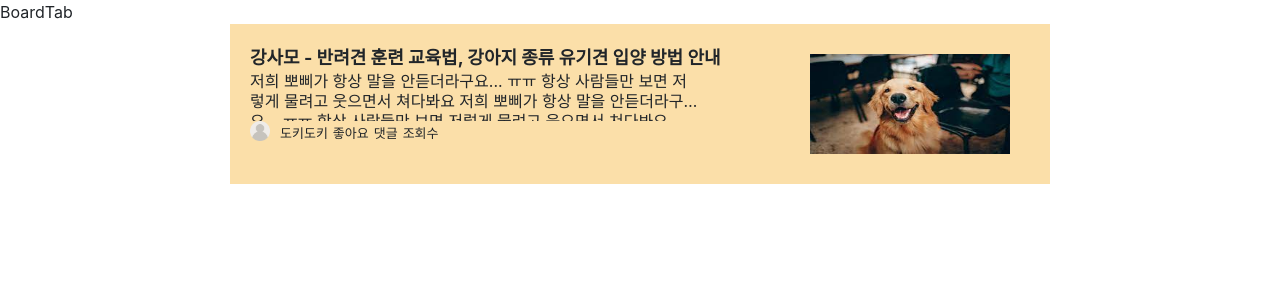
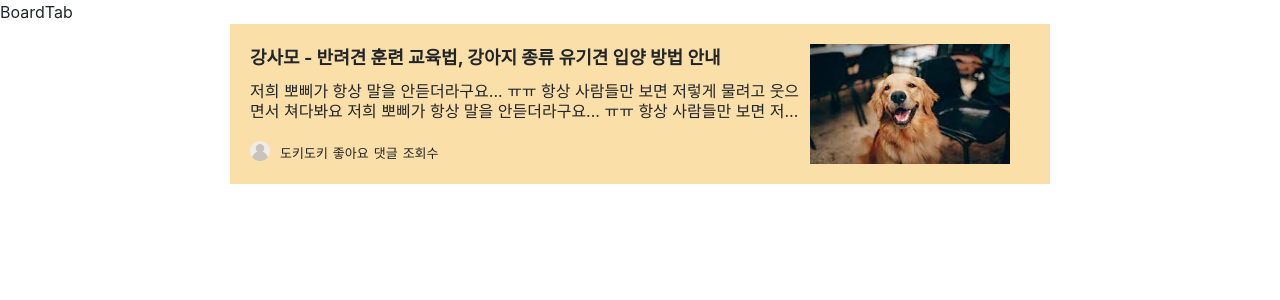
Before and after one commit to jyeonpark/Findog_Front, a React (Create React App) app: page /board/edit in a window 1280 px wide. Shown: the top 300 px of the page. Built offline with nearby package versions, Linux system fonts and the light colour scheme.

Commit message:
디자인 완성 이후에 서버랑 연결 후 Title, Content, photo, profile 내용 가져오면 됨

```diff
--- a/src/styles/BoardBox.module.css
+++ b/src/styles/BoardBox.module.css
@@ -14,9 +14,8 @@
 
 .box2 {
     width: 200px;
-    height: 100px;
+    height: 120px;
     background-color: red;
-    margin-top: 10px;
     margin-left: auto;
     margin-right: auto;
 
@@ -32,11 +31,14 @@
     display: -webkit-box;
     -webkit-line-clamp: 2;
     -webkit-box-orient: vertical;
-    width: 450px;
-    height: 50px;
+    width: 550px;
+    height: 40px;
     line-height: 20px;
     overflow: hidden;
     text-overflow: ellipsis;
+
+    margin-top: 10px;
+    margin-bottom: 20px;
 
 }
 
@@ -64,7 +66,7 @@
 .photo {
     object-fit: fill;
     width: 200px;
-    height: 100px;
+    height: 120px;
 
 }
 
```
